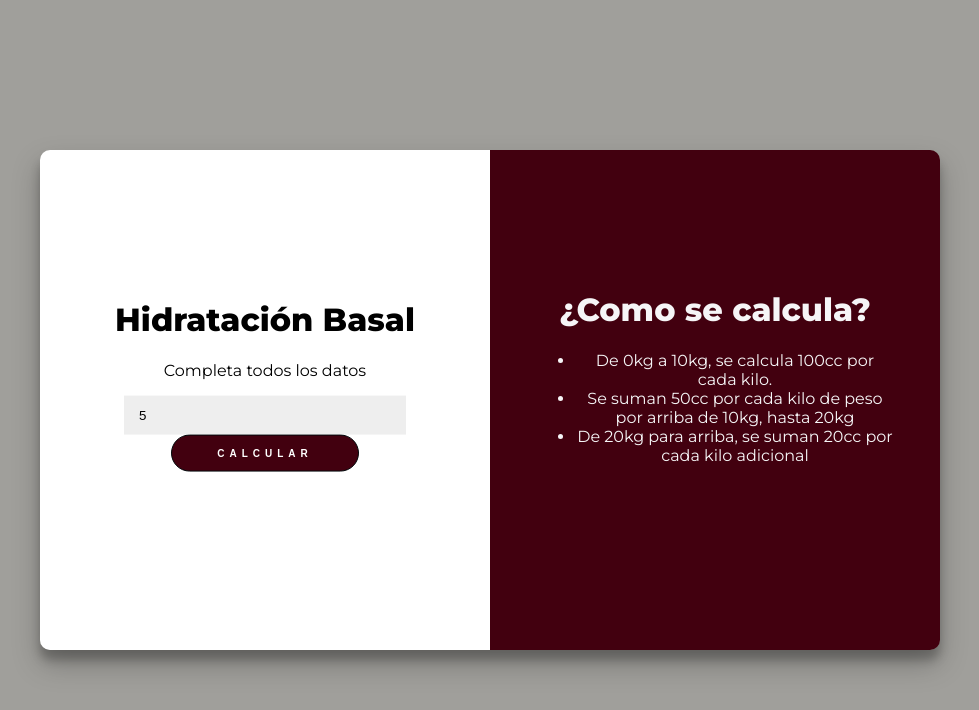
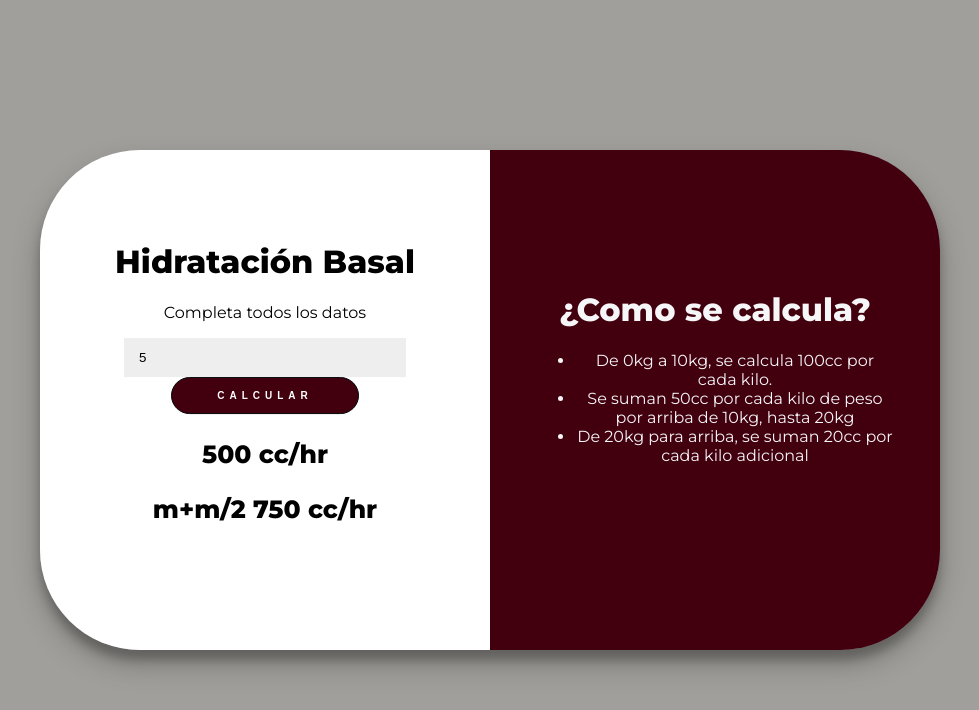
Before and after one commit to ivanescobarmixtras/EJERCITARIO, a plain HTML site: page index.html in a window 1280 px wide. Both pictures are taken after typing "5" into the empty fields and a click on the button "CALCULAR". Shown: the whole page, without its empty margins (150-1129 px from the left). Drawn offline with Linux system fonts and the light colour scheme.

Commit message:
Add files via upload

```diff
--- a/index.html
+++ b/index.html
@@ -4,9 +4,11 @@
     <head>
       <title>Calculadora de hidratacion</title>
 
-    <meta charset="UTF-8" />
+     <meta charset="UTF-8">
 
      <link rel="stylesheet" href="styles.css">
+
+     <script src="script.js" defer></script>
 
     </head>
 
--- /dev/null
+++ b/script.js
@@ -0,0 +1,48 @@
+const CALCULAR = document.getElementById('calcular');
+const ERROR = document.getElementById('error');
+const FLU = document.getElementById('flu');
+const MAN = document.getElementById('man');
+
+
+CALCULAR.addEventListener('click', () => {
+    const DATO = document.getElementById('peso').valueAsNumber;
+    if (DATO > 0){
+        ERROR.style.display = 'none'
+        let flujo = calcFlujo(DATO);
+        let mantenimiento = flujo*1.5;
+        FLU.innerHTML = flujo + ' cc/hr';
+        MAN.innerHTML = 'm+m/2 ' + mantenimiento + ' cc/hr';
+        FLU.style.display = 'block';
+        MAN.style.display = 'block';
+    } else {
+        ERROR.style.display = 'block';
+        FLU.style.display = 'none';
+        MAN.style.display = 'none';
+    }
+})
+
+function calcFlujo(peso){
+    let resto = peso
+    let flujo = 0
+    if(peso>= 30){
+      let e1 = ((resto*4)+7 ) / (resto +90)
+      flujo = (e1*1500)
+
+       }
+      else if (resto > 20){
+        let e1  = ((resto -20)*20)+ 1500
+        flujo = (e1)
+      }
+
+        else if (resto <= 20 && resto > 10){
+          let e1 =(((resto-10)*50)+1000)
+          flujo = (e1)
+        }
+
+        else {
+          let e1 =(resto*100)
+          flujo = (e1)
+          }
+
+          return flujo
+  }
--- a/styles.css
+++ b/styles.css
@@ -12,7 +12,7 @@ body{
     position: absolute;
     inset: 0;
     margin: auto;
-    border-radius: 10px;
+    border-radius: 100px;
     overflow: hidden;
     box-shadow: 0 14px 28px rgba(0,0,0,0.25),
       0 10px 10px rgba(0,0,0,0.22);
```
Lines whose indentation alone changed are shown as unchanged.
